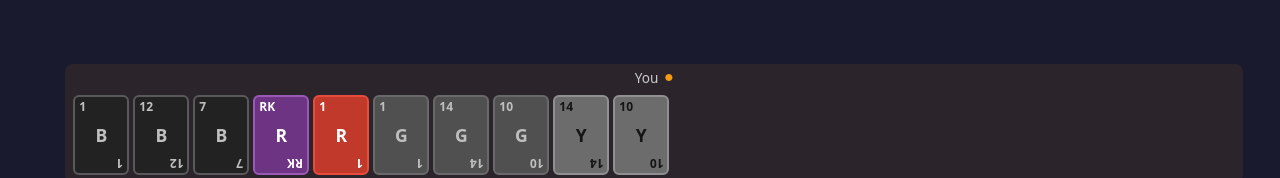
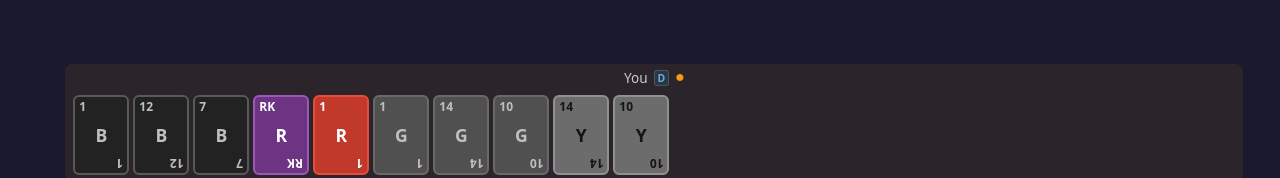
Before and after one commit to psychosledge/squickr-rook, a React (Vite) app in the folder apps/web/: page / in a window 1280 px wide. Both pictures are taken after a click on the button "New Game". Shown: the part 613-791 px from the top of the page. Built offline with nearby package versions, Linux system fonts and the light colour scheme.

Commit message:
feat(web): dealer indicator badge on player seat

```diff
--- a/apps/web/src/components/GameTable/GameTable.tsx
+++ b/apps/web/src/components/GameTable/GameTable.tsx
@@ -27,12 +27,12 @@ export default function GameTable({ gameState, onPlayCard }: Props) {
     <div className={styles.table}>
       {/* Partner S — top center */}
       <div className={styles.top}>
-        <PlayerSeat seat="S" cards={hands["S"] ?? []} faceDown isActive={activePlayer === "S"} isBidder={bidder === "S"} phase={phase} />
+        <PlayerSeat seat="S" cards={hands["S"] ?? []} faceDown isActive={activePlayer === "S"} isBidder={bidder === "S"} isDealer={dealer === "S"} phase={phase} />
       </div>
 
       {/* Opponent E — screen-left (N=bottom, clockwise: N→E→S→W, so E is to N's left) */}
       <div className={styles.left}>
-        <PlayerSeat seat="E" cards={hands["E"] ?? []} faceDown isActive={activePlayer === "E"} isBidder={bidder === "E"} phase={phase} />
+        <PlayerSeat seat="E" cards={hands["E"] ?? []} faceDown isActive={activePlayer === "E"} isBidder={bidder === "E"} isDealer={dealer === "E"} phase={phase} />
       </div>
 
       {/* Center trick area */}
@@ -42,7 +42,7 @@ export default function GameTable({ gameState, onPlayCard }: Props) {
 
       {/* Opponent W — screen-right (N=bottom, clockwise: N→E→S→W, so W is to N's right) */}
       <div className={styles.right}>
-        <PlayerSeat seat="W" cards={hands["W"] ?? []} faceDown isActive={activePlayer === "W"} isBidder={bidder === "W"} phase={phase} />
+        <PlayerSeat seat="W" cards={hands["W"] ?? []} faceDown isActive={activePlayer === "W"} isBidder={bidder === "W"} isDealer={dealer === "W"} phase={phase} />
       </div>
 
       {/* Human N — bottom */}
@@ -53,6 +53,7 @@ export default function GameTable({ gameState, onPlayCard }: Props) {
           faceDown={false}
           isActive={activePlayer === HUMAN}
           isBidder={bidder === "N"}
+          isDealer={dealer === "N"}
           phase={phase}
           onCardClick={isHumanTurn ? onPlayCard : undefined}
         />
--- a/apps/web/src/components/PlayerSeat/PlayerSeat.module.css
+++ b/apps/web/src/components/PlayerSeat/PlayerSeat.module.css
@@ -29,6 +29,17 @@
   letter-spacing: 0.02em;
   background: rgba(240, 192, 64, 0.12);
   border: 1px solid rgba(240, 192, 64, 0.3);
+  border-radius: 3px;
+  padding: 0 3px;
+}
+
+.dealerBadge {
+  color: #5dade2;
+  font-size: 0.65rem;
+  font-weight: 600;
+  letter-spacing: 0.02em;
+  background: rgba(93, 173, 226, 0.12);
+  border: 1px solid rgba(93, 173, 226, 0.3);
   border-radius: 3px;
   padding: 0 3px;
 }
--- a/apps/web/src/components/PlayerSeat/PlayerSeat.tsx
+++ b/apps/web/src/components/PlayerSeat/PlayerSeat.tsx
@@ -10,13 +10,14 @@ type Props = {
   faceDown: boolean;
   isActive: boolean;
   isBidder?: boolean;
+  isDealer?: boolean;
   phase: GamePhase;
   onCardClick?: (cardId: CardId) => void;
 };
 
 const BIDDER_PHASES: GamePhase[] = ["nest", "trump", "playing", "scoring"];
 
-export default function PlayerSeat({ seat, cards, faceDown, isActive, isBidder, phase, onCardClick }: Props) {
+export default function PlayerSeat({ seat, cards, faceDown, isActive, isBidder, isDealer, phase, onCardClick }: Props) {
   const legalCards = useLegalCards(seat);
   const label = getSeatLabel(seat);
   const showBidBadge = isBidder === true && BIDDER_PHASES.includes(phase);
@@ -25,6 +26,7 @@ export default function PlayerSeat({ seat, cards, faceDown, isActive, isBidder,
     <div className={`${styles.seat} ${isActive ? styles.active : ""}`} data-seat={seat}>
       <div className={styles.nameRow}>
         <span className={styles.name}>{label}</span>
+        {isDealer && <span className={styles.dealerBadge} aria-label="Dealer">D</span>}
         {showBidBadge && <span className={styles.bidBadge} aria-label="Bidder">★ BID</span>}
         {isActive && <span className={styles.indicator}>●</span>}
       </div>
```
Also changed, not shown: 1 other file (tests, documents, lock files or other folders).
